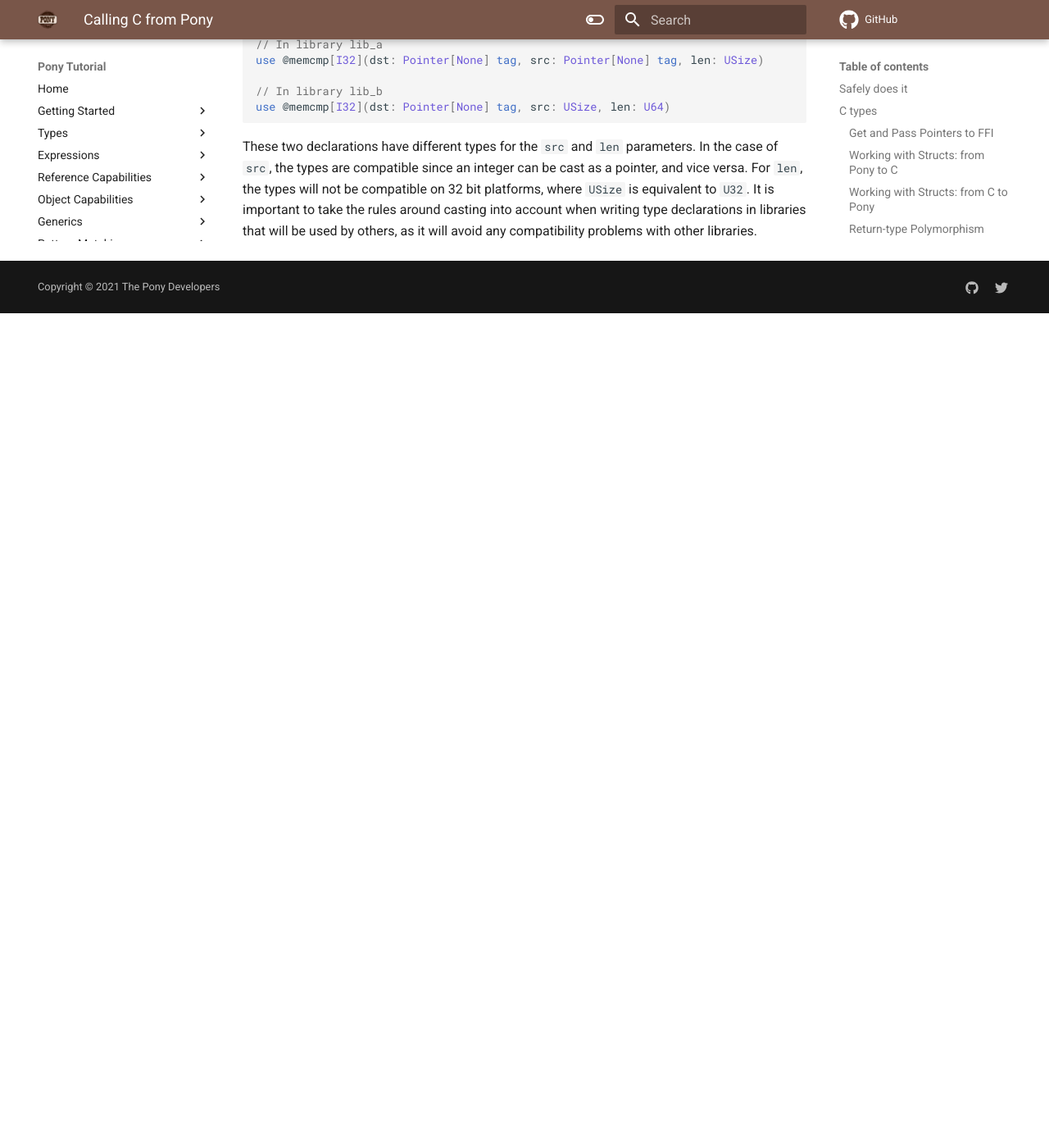
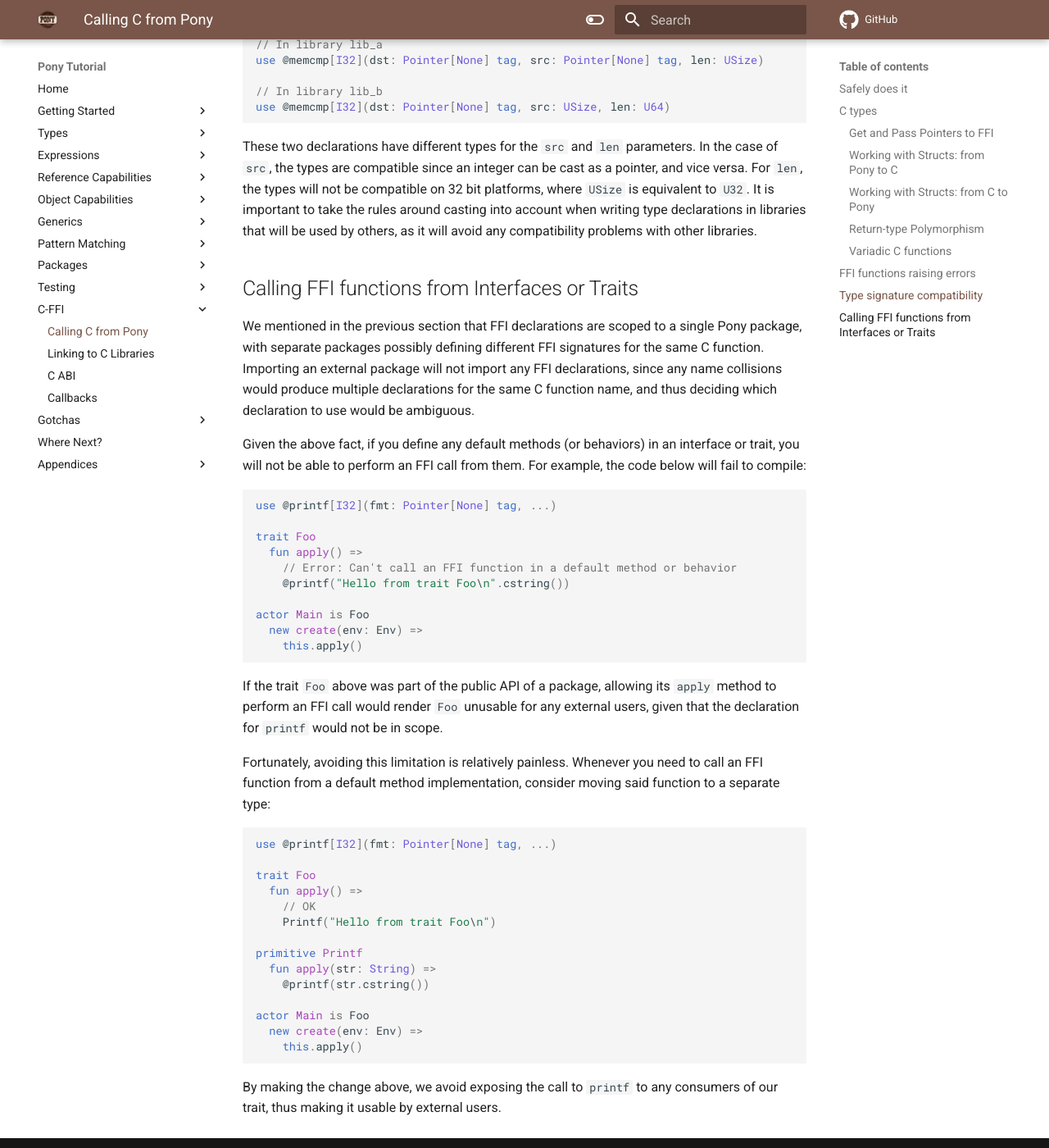
Before and after one commit to ponylang/pony-tutorial, an MkDocs documentation site: the page built from docs/c-ffi/calling-c.md, in a window 1280 px wide and 1400 px high, scrolled down 7275 px. Shown: the whole window at 82% size. Built offline with MkDocs 1.6.1 and Material for MkDocs 9.7.7, drawn with Linux system fonts in a browser that asks for light colours; comment, search, counter and statistics services are not loaded; before the commit the page ends 7657 px from its top, so only the background shows below that.

Commit message:
Document FFI call limitations from interfaces (#509)

````diff
--- a/docs/c-ffi/calling-c.md
+++ b/docs/c-ffi/calling-c.md
@@ -290,3 +290,45 @@
 ```
 
 These two declarations have different types for the `src` and `len` parameters. In the case of `src`, the types are compatible since an integer can be cast as a pointer, and vice versa. For `len`, the types will not be compatible on 32 bit platforms, where `USize` is equivalent to `U32`. It is important to take the rules around casting into account when writing type declarations in libraries that will be used by others, as it will avoid any compatibility problems with other libraries.
+
+## Calling FFI functions from Interfaces or Traits
+
+We mentioned in the previous section that FFI declarations are scoped to a single Pony package, with separate packages possibly defining different FFI signatures for the same C function. Importing an external package will not import any FFI declarations, since any name collisions would produce multiple declarations for the same C function name, and thus deciding which declaration to use would be ambiguous.
+
+Given the above fact, if you define any default methods (or behaviors) in an interface or trait, you will not be able to perform an FFI call from them. For example, the code below will fail to compile:
+
+```pony
+use @printf[I32](fmt: Pointer[None] tag, ...)
+
+trait Foo
+  fun apply() =>
+    // Error: Can't call an FFI function in a default method or behavior
+    @printf("Hello from trait Foo\n".cstring())
+
+actor Main is Foo
+  new create(env: Env) =>
+    this.apply()
+```
+
+If the trait `Foo` above was part of the public API of a package, allowing its `apply` method to perform an FFI call would render `Foo` unusable for any external users, given that the declaration for `printf` would not be in scope.
+
+Fortunately, avoiding this limitation is relatively painless. Whenever you need to call an FFI function from a default method implementation, consider moving said function to a separate type:
+
+```pony
+use @printf[I32](fmt: Pointer[None] tag, ...)
+
+trait Foo
+  fun apply() =>
+    // OK
+    Printf("Hello from trait Foo\n")
+
+primitive Printf
+  fun apply(str: String) =>
+    @printf(str.cstring())
+
+actor Main is Foo
+  new create(env: Env) =>
+    this.apply()
+```
+
+By making the change above, we avoid exposing the call to `printf` to any consumers of our trait, thus making it usable by external users.
````
